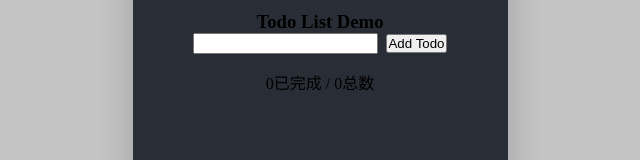
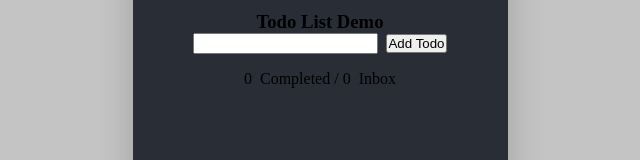
Before and after one commit to Linxiaopeng/React_exercise, a React (Create React App) app in the folder my-app/: page / in a window 1280 px wide. Shown: the part 168-328 px from the top of the page, without its empty margins (320-960 px from the left). Built offline with nearby package versions, Linux system fonts and the light colour scheme.

Commit message:
add space

```diff
--- a/my-app/src/App.js
+++ b/my-app/src/App.js
@@ -108,8 +108,8 @@ class App extends Component {
         />
         <footer>
           {statistics.todoCompleteCount}
-          已完成 / {statistics.todoCount}
-          总数
+          &nbsp;&nbsp;Completed / {statistics.todoCount}
+          &nbsp;&nbsp;Inbox
         </footer>
       </div>
     );
```
